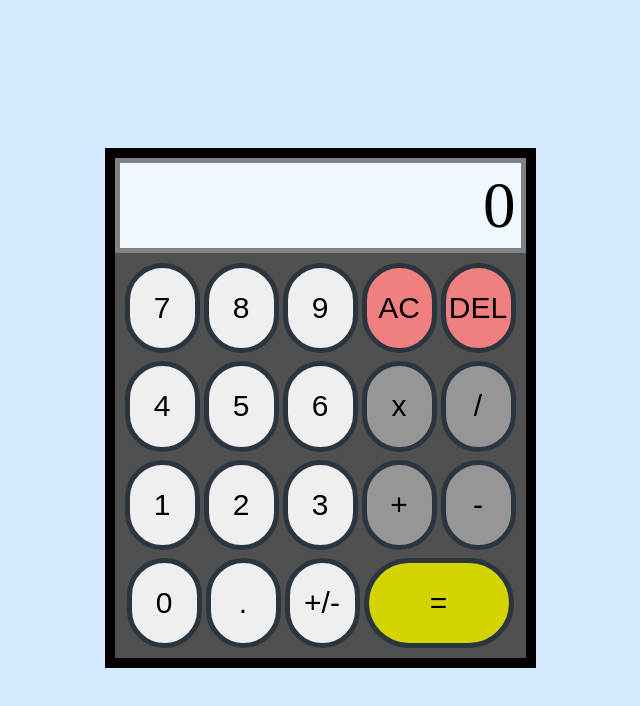
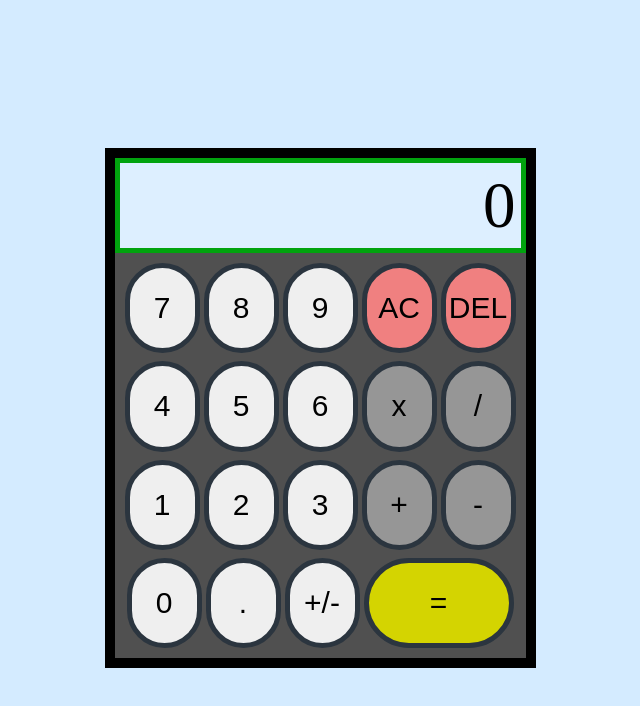
Before and after one commit to jtheStapes/Calculator, a plain HTML site: page index.html in a window 1280 px wide. Shown: the whole page, without its empty margins (320-960 px from the left). Drawn offline with Linux system fonts and the light colour scheme.

Commit message:
Change display background and border color

```diff
--- a/css/style.css
+++ b/css/style.css
@@ -23,9 +23,9 @@ body {
 }
 
 .display {
-    background-color: aliceblue;
+    background-color: rgb(221, 239, 255);
     font-size: 65px;
-    border: 5px solid gray;
+    border: 5px solid rgb(1, 163, 14);
     display: flex;
     justify-content: flex-end;
     padding: 5px;
```
